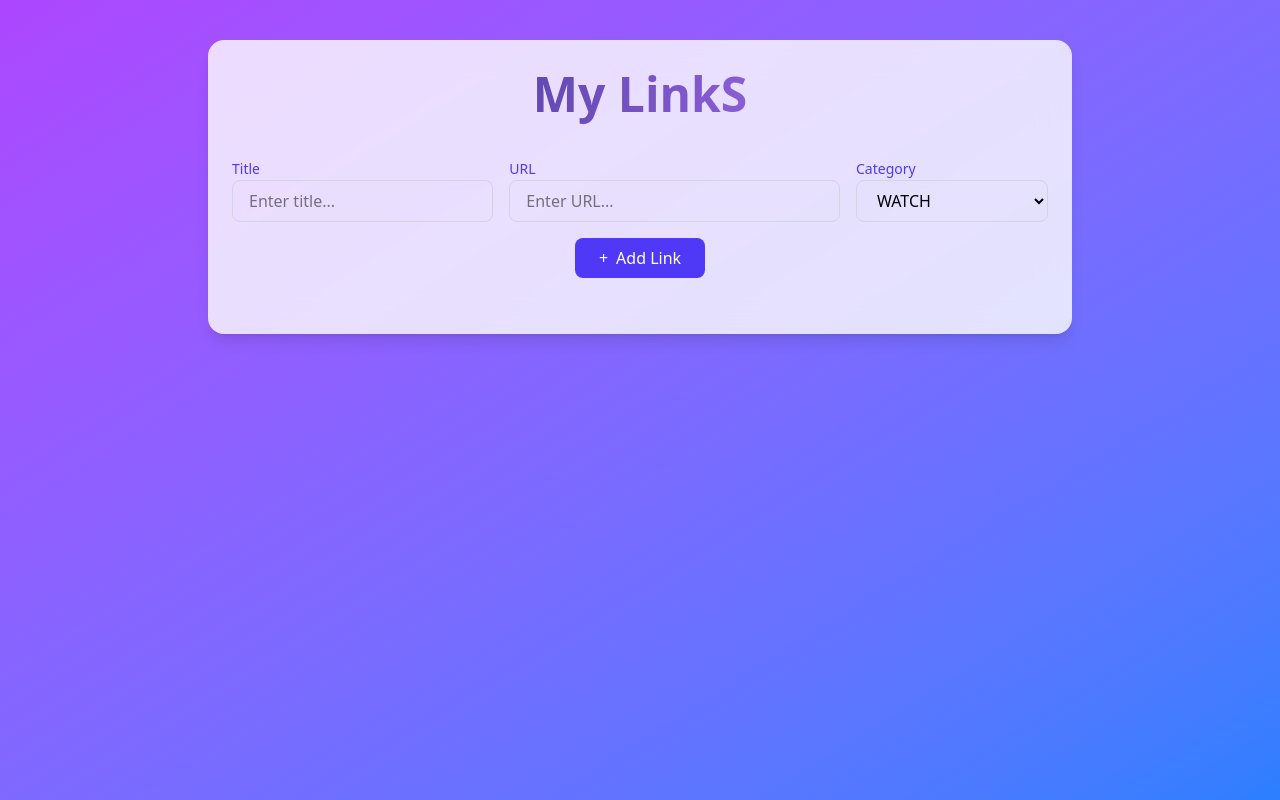
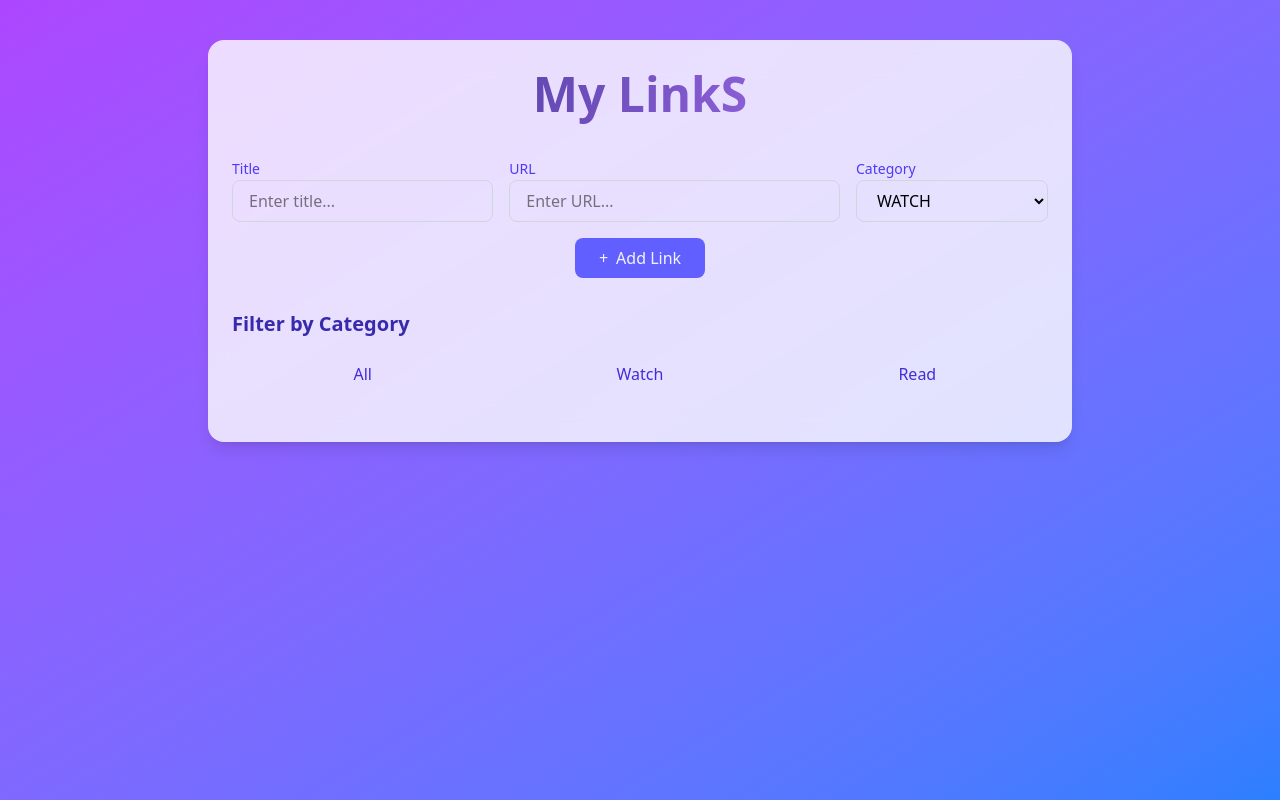
Before and after one commit to KrzyKerlin/LinkS, a Vue app in the folder frontend/: page / in a window 1280 px wide. Built offline with nearby package versions, Linux system fonts and the light colour scheme.

Commit message:
feat: Filter links by category

```diff
--- a/frontend/src/components/LinkManager.vue
+++ b/frontend/src/components/LinkManager.vue
@@ -31,21 +31,33 @@
                     </div>
 
                     <div class="flex justify-center">
-                        <button type="submit" class="px-6 py-2 bg-indigo-600 text-white rounded-lg hover:bg-indigo-700 transition-colors flex items-center space-x-2" >
-                            <span>+</span>
-                            <span>Add Link</span>
+                        <button type="submit" class="px-6 py-2 bg-indigo-500 text-gray-100 rounded-lg hover:bg-gradient-to-br from-purple-500 to-blue-500 cursor-pointer transition-colors flex items-center space-x-2 group" >
+                            <span class="group-hover:text-white">+</span>
+                            <span class="group-hover:text-white">Add Link</span>
                         </button>
                     </div>
                 </form>
 
+                <!-- Filter By Category -->
+                <div class="mt-8">
+                    <h2 class="text-xl font-bold text-indigo-800 mb-4">Filter by Category</h2>
+                    <div class="grid grid-cols-3 gap-4 mb-6">
+                        <button @click="setFilter('all')"
+                        class="py-2 px-4 text-indigo-700 rounded-lg flex items-center justify-center transition-colors"> All </button>
+                        <button @click="setFilter('watch')"
+                        class="py-2 px-4 text-indigo-700 rounded-lg flex items-center justify-center transition-colors"> Watch </button>
+                        <button @click="setFilter('read')"
+                        class="py-2 px-4 text-indigo-700 rounded-lg flex items-center justify-center transition-colors"> Read </button>
+                    </div>
+                </div>
+
                 <!-- Links List-->
-                <div class="mt-8 space-y-4">
-                    <div v-for="link in links" :key="link.id"
+                <div class="space-y-4">
+                    <div v-for="link in filteredLinks" :key="link.id"
                     class="bg-white/80 backdrop-blur-lg rounded-xl shadow-md p-4 flex flex-col hover:bg-white/90 transition-all duration-300">
                         <div class="flex justify-between items-center mb-1">
                             <h3 class="text-xl font-bold text-indigo-800">{{ link.title }}</h3>
-                            <span :class="{
-                            'bg-purple-600': link.category === 'WATCH',
+                            <span :class="{'bg-purple-600': link.category === 'WATCH',
                             'bg-green-600': link.category === 'READ' }"
                             class="text-white px-2 py-1 rounded-md text-xs uppercase">{{ link.category }}</span>
                         </div>
@@ -59,7 +71,7 @@
 </template>
 
 <script setup lang="ts">
-    import { ref } from 'vue'
+    import { ref, computed  } from 'vue'
 
     interface Link {
         id: number
@@ -105,4 +117,19 @@
             category: 'WATCH'
         }
     }
+
+    // Filtered links by category
+    const activeFilter = ref('all')
+    const filteredLinks = computed(() => {
+        if (activeFilter.value === 'all') {
+            return links.value
+        }
+        return links.value.filter(link =>
+            link.category === activeFilter.value.toUpperCase()
+        )
+    })
+
+    const setFilter = (filter) => {
+        activeFilter.value = filter
+    }
 </script>
```
